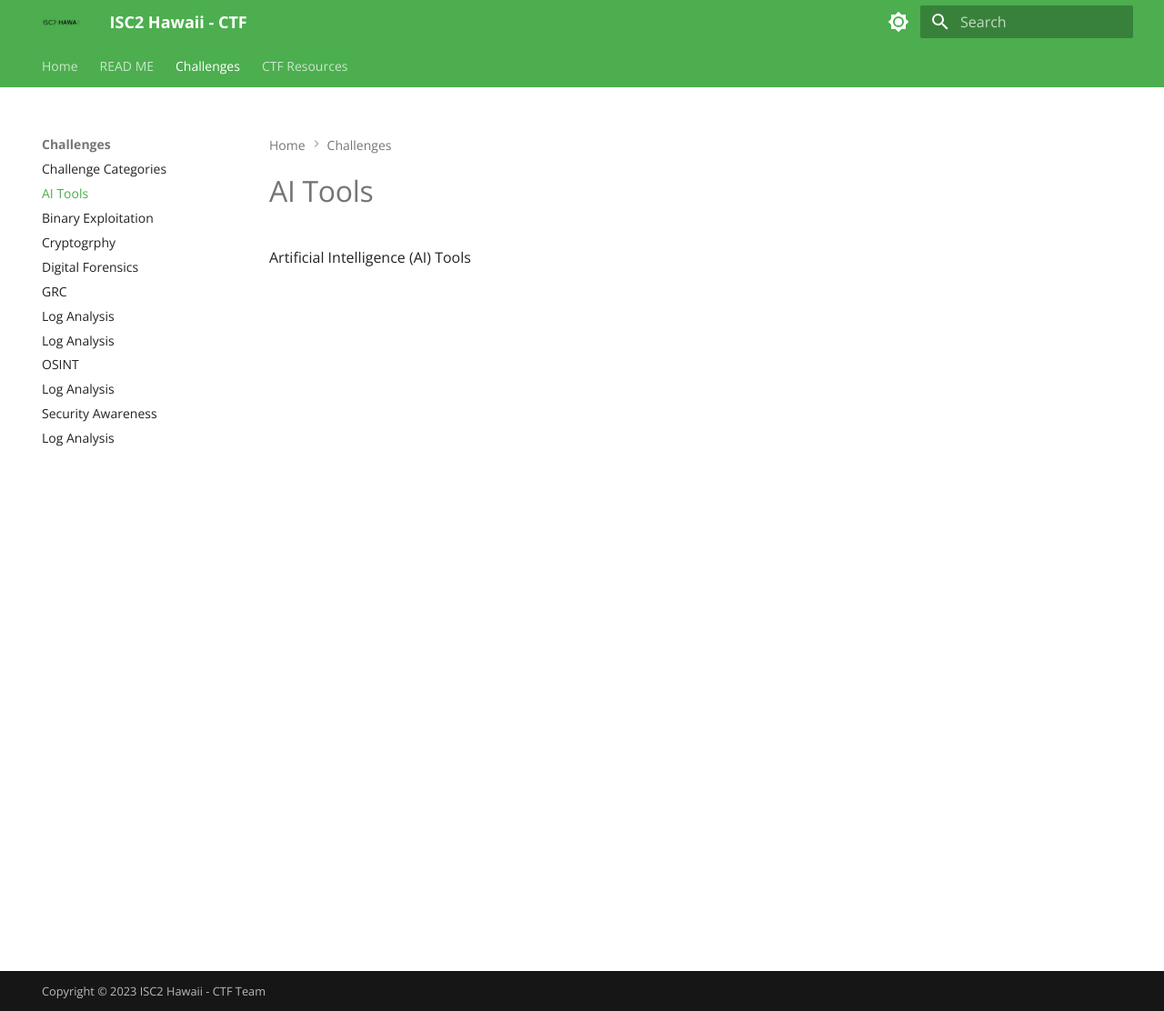
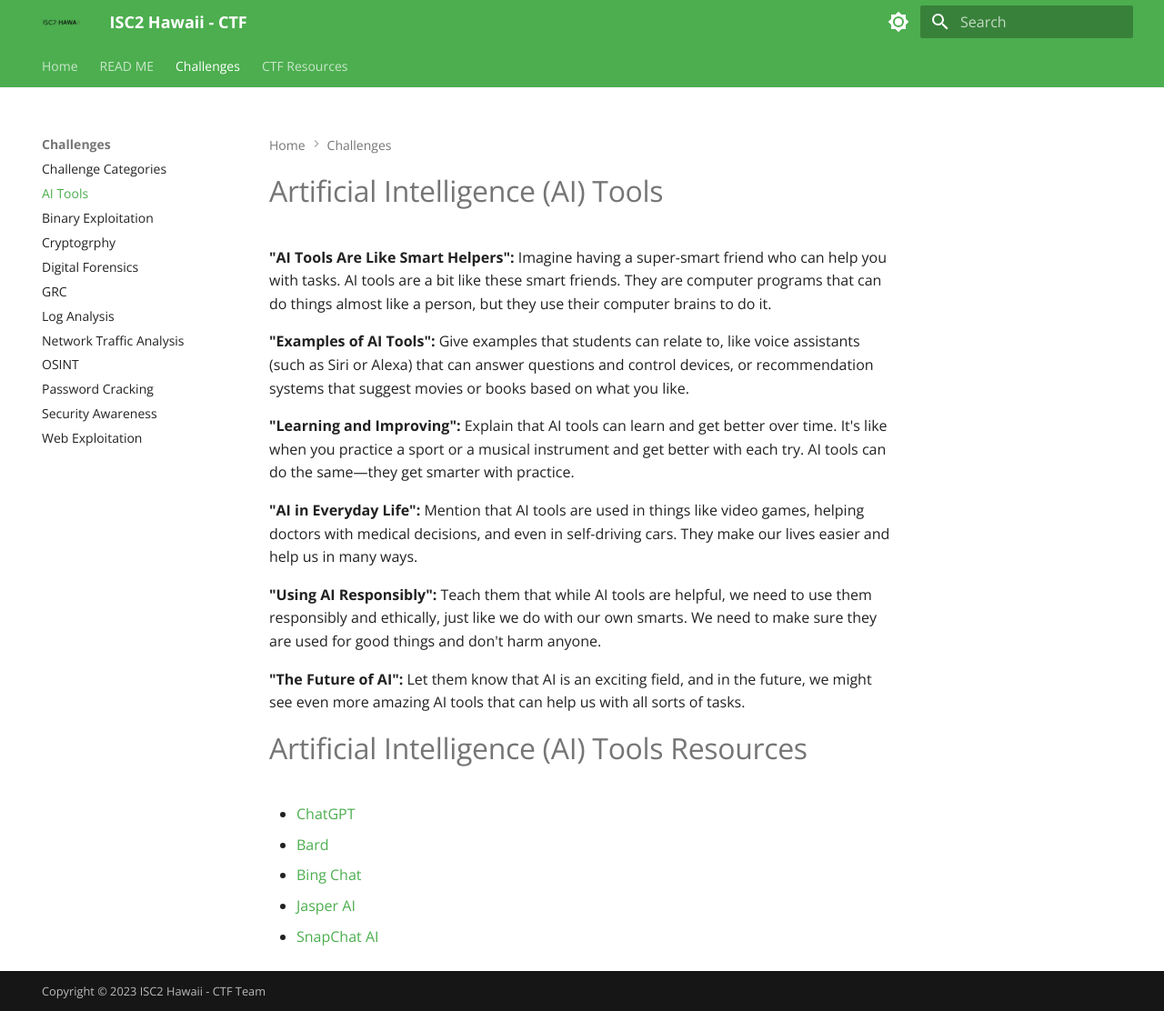
Before and after one commit to isc2hawaiichapter/ctf, an MkDocs documentation site: the page built from docs/subaitools.md, in a window 1280 px wide and 1112 px high. Shown: the whole window at 91% size. Built offline with MkDocs 1.6.1 and Material for MkDocs 9.7.7, drawn with Linux system fonts in a browser that asks for light colours.

```diff
--- a/docs/subaitools.md
+++ b/docs/subaitools.md
@@ -1,3 +1,20 @@
-# AI Tools
+# Artificial Intelligence (AI) Tools
 
-Artificial Intelligence (AI) Tools
+**"AI Tools Are Like Smart Helpers":** Imagine having a super-smart friend who can help you with tasks. AI tools are a bit like these smart friends. They are computer programs that can do things almost like a person, but they use their computer brains to do it.
+
+**"Examples of AI Tools":** Give examples that students can relate to, like voice assistants (such as Siri or Alexa) that can answer questions and control devices, or recommendation systems that suggest movies or books based on what you like.
+
+**"Learning and Improving":** Explain that AI tools can learn and get better over time. It's like when you practice a sport or a musical instrument and get better with each try. AI tools can do the same—they get smarter with practice.
+
+**"AI in Everyday Life":** Mention that AI tools are used in things like video games, helping doctors with medical decisions, and even in self-driving cars. They make our lives easier and help us in many ways.
+
+**"Using AI Responsibly":** Teach them that while AI tools are helpful, we need to use them responsibly and ethically, just like we do with our own smarts. We need to make sure they are used for good things and don't harm anyone.
+
+**"The Future of AI":** Let them know that AI is an exciting field, and in the future, we might see even more amazing AI tools that can help us with all sorts of tasks.
+
+# Artificial Intelligence (AI) Tools Resources
+- [ChatGPT](https://chat.openai.com/){:target="_blank"}
+- [Bard](https://bard.google.com/chat){:target="_blank"}
+- [Bing Chat](https://www.microsoft.com/en-us/edge/features/bing-chat?form=MT00D8){:target="_blank"}
+- [Jasper AI](https://www.jasper.ai/){:target="_blank"}
+- [SnapChat AI](https://help.snapchat.com/hc/en-us/articles/13266788358932-What-is-My-AI-on-Snapchat-and-how-do-I-use-it-){:target="_blank"}
--- a/mkdocs.yml
+++ b/mkdocs.yml
@@ -75,10 +75,10 @@ nav:
     - Cryptogrphy: subcryptography.md
     - Digital Forensics: subdigitalforensics.md
     - GRC: subgrc.md
-    - Log Analysis: blank.md
-    - Network Traffic Analysis: blank.md
+    - Log Analysis: subloganalysis.md
+    - Network Traffic Analysis: subnetworktrafficanalysis.md
     - OSINT: subosint.md
-    - Password Cracking: blank.md
+    - Password Cracking: subpasswordcracking.md
     - Security Awareness: subsecawareness.md
-    - Web Exploitation: blank.md
+    - Web Exploitation: subwebexploitation.md
   - CTF Resources: ctfresources.md
```
Also changed, not shown: docs/introduction.md (+1 -0 lines), docs/subloganalysis.md (added, +15 -0 lines), docs/subnetworktrafficanalysis.md (added, +16 -0 lines), docs/subpasswordcracking.md (added, +17 -0 lines), docs/subwebexploitation.md (added, +16 -0 lines).
